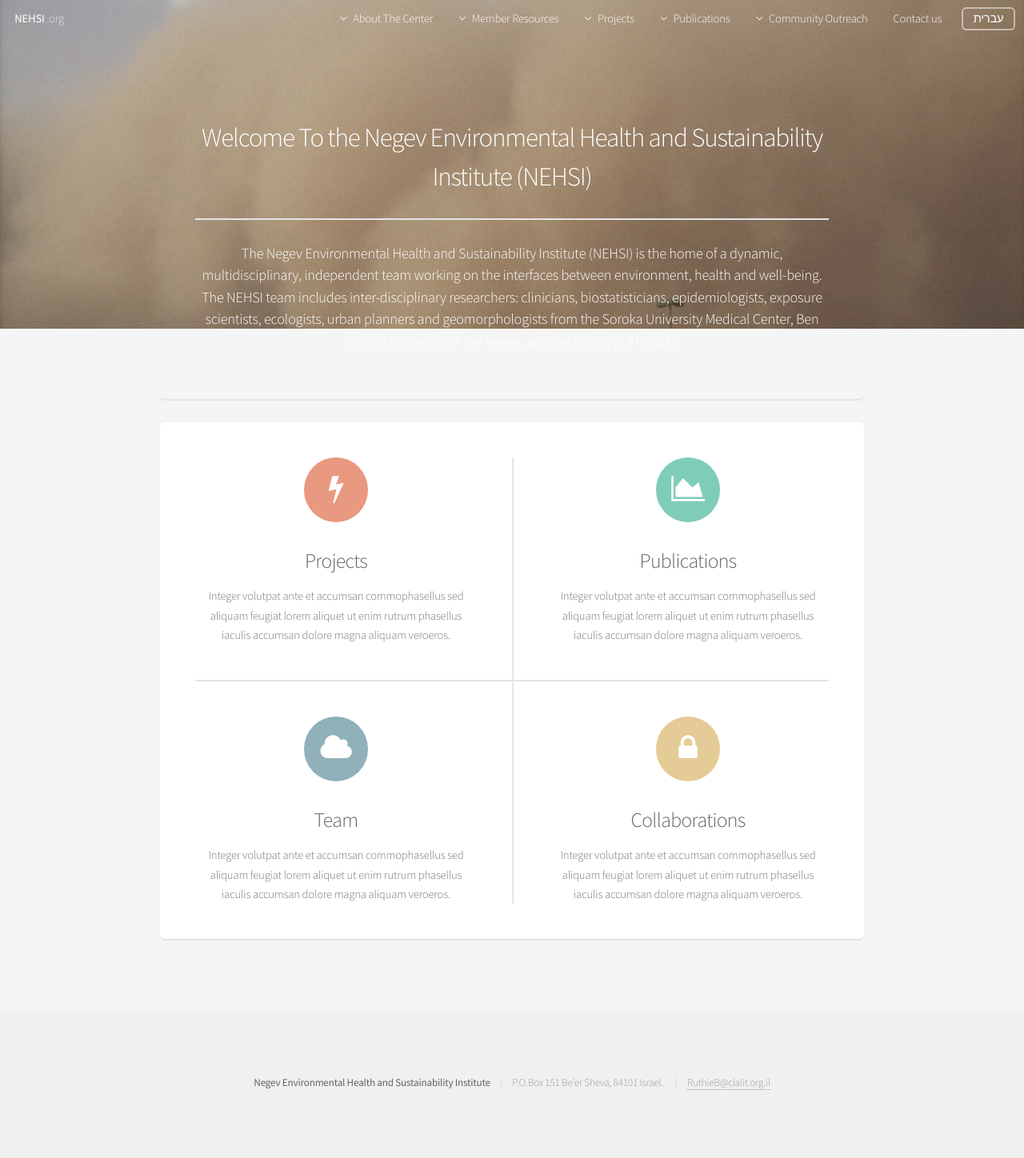
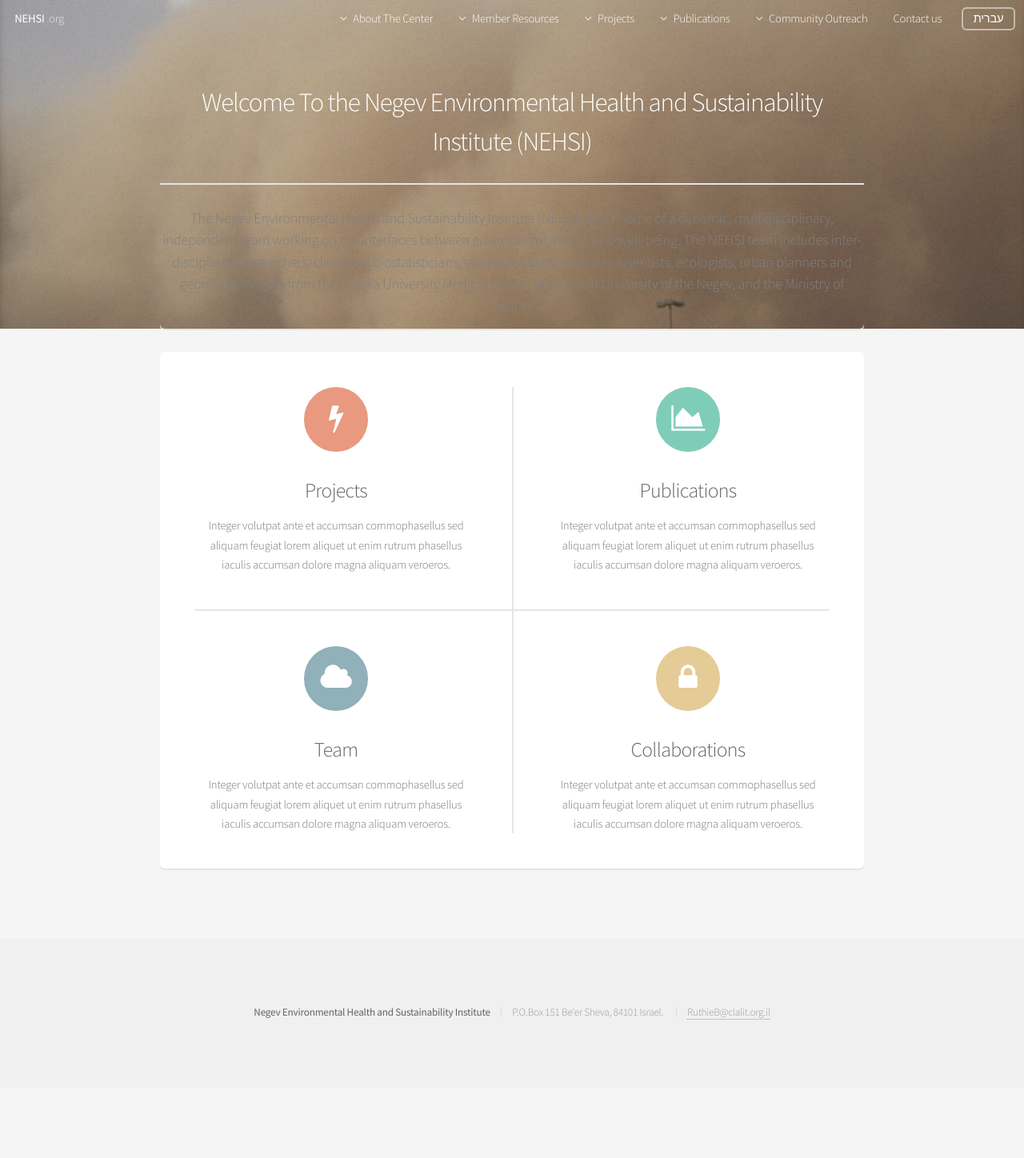
Before and after one commit to vsevkayf/hasa, a Jekyll site: the page built from index.html, in a window 1280 px wide. Shown: the whole page at 80% size. Built offline with Jekyll 4.4.1, drawn with Linux system fonts in a browser that asks for light colours; nearby versions of some CDN libraries; after the commit the page ends 1360 px from its top, so only the background shows below that.

Commit message:
Update index.html

```diff
--- a/index.html
+++ b/index.html
@@ -2,12 +2,12 @@
 title: NEHSI
 layout: default
 ---
-<section class="box special" style="background: none;">
+<section class="box special" style="background: none; padding:0px;">
 	<header class="major">
 		<h2 style="color: white;">Welcome
 
 		To the Negev Environmental Health and Sustainability Institute (NEHSI)</h2>
-		<p style="color: white;"> The Negev Environmental Health and Sustainability Institute (NEHSI) is the home of a dynamic, multidisciplinary, independent team working on the interfaces between environment, health and well-being. The NEHSI team includes inter-disciplinary researchers: clinicians, biostatisticians, epidemiologists, exposure scientists, ecologists, urban planners and geomorphologists from the Soroka University Medical Center, Ben Gurion University of the Negev, and the Ministry of Health.</p>
+		<p style="color: grey;"> The Negev Environmental Health and Sustainability Institute (NEHSI) is the home of a dynamic, multidisciplinary, independent team working on the interfaces between environment, health and well-being. The NEHSI team includes inter-disciplinary researchers: clinicians, biostatisticians, epidemiologists, exposure scientists, ecologists, urban planners and geomorphologists from the Soroka University Medical Center, Ben Gurion University of the Negev, and the Ministry of Health.</p>
 	</header>
 
 	 <!--<ul id="webTicker">
```
